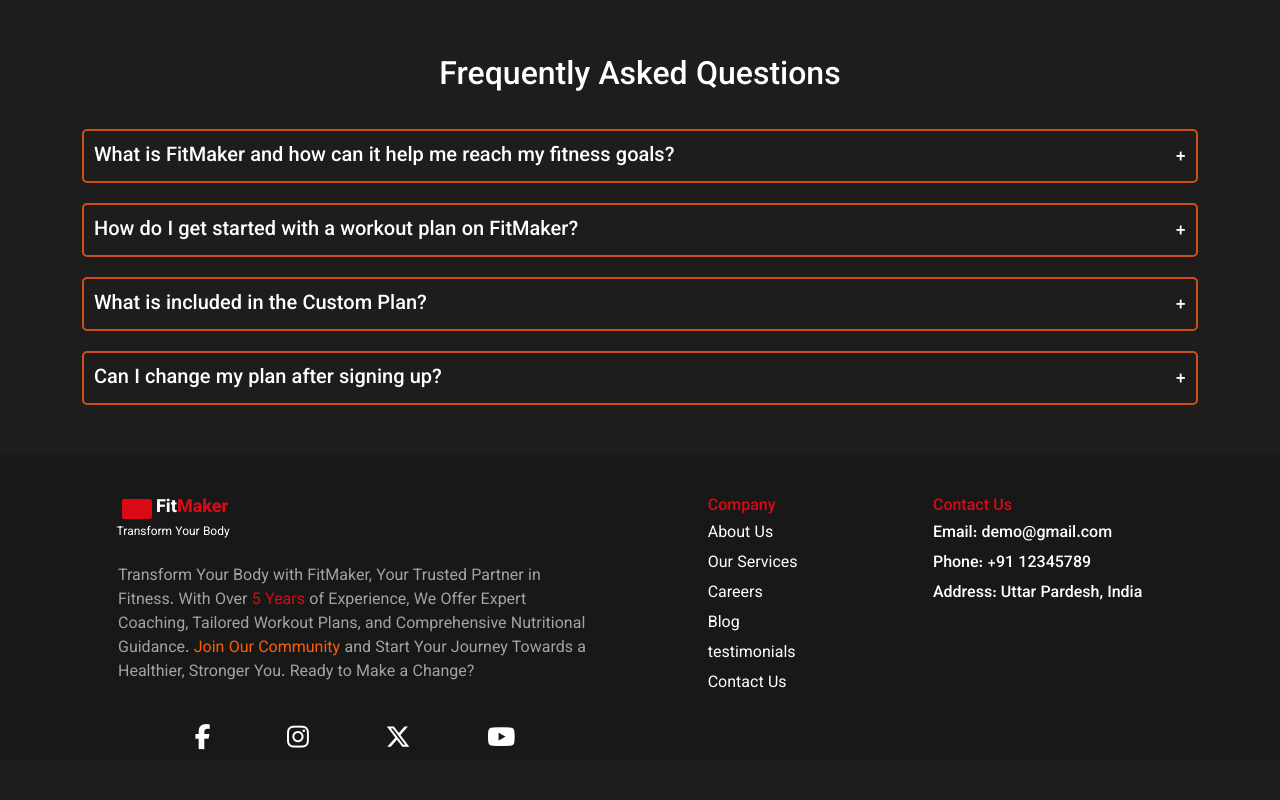
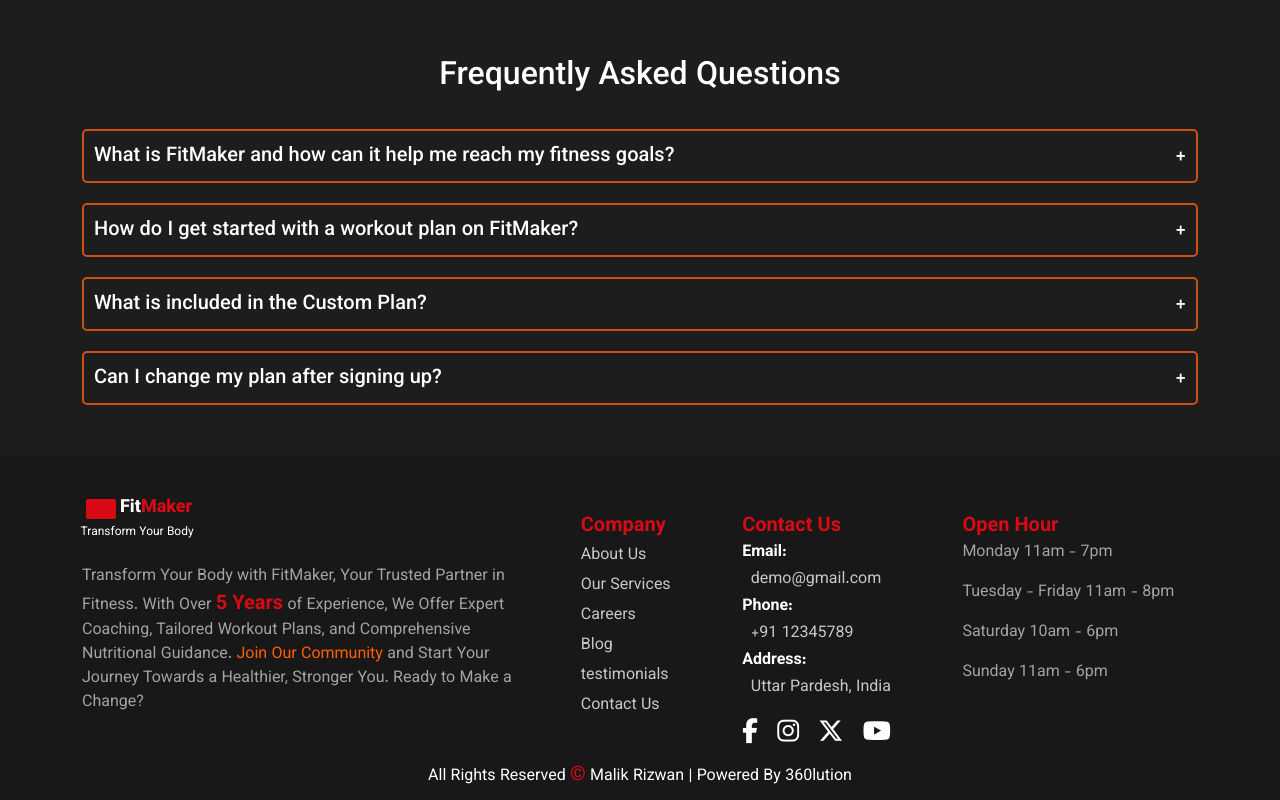
Before and after one commit to Malik-Rizwan0/FitMaker, a plain HTML site: page index.html in a window 1280 px wide. Shown: the part 5218-6018 px from the top of the page. Before the commit the page ends 5978 px from the top, so only its background shows below. Drawn offline with nearby package versions, Linux system fonts and the light colour scheme.

Commit message:
MODIFY footer

```diff
--- a/index.html
+++ b/index.html
@@ -967,7 +967,7 @@
     <footer class="container-fluid">
         <div class="container-fluid container-lg">
             <div class="row">
-                <div class="col-12 col-md-6 px-5">
+                <div class="col-12 col-md-5 ">
                     <div class=" d-flex justify-content-start">
                         <div class="d-flex align-items-center flex-column">
                             <div class="logo">
@@ -988,15 +988,10 @@
                         Healthier, Stronger You. Ready to
                         Make a Change?
                     </p>
-                    <div class="icons d-flex justify-content-evenly ">
-                        <i class="fa-brands fa-facebook-f"></i>
-                        <i class="fa-brands fa-instagram"></i>
-                        <i class="fa-brands fa-x-twitter"></i>
-                        <i class="fa-brands fa-youtube"></i>
+
                 </div>
-                </div>
-                <div class="col-12 col-md-6 pt-5  p-md-0 d-flex justify-content-around">
-                    <div>
+                <div class="col-12 col-md-7 pt-5  p-md-0 d-flex justify-content-around footerLinks">
+                    <div class="p-3">
                         <b class="red">
                             Company
                         </b>
@@ -1009,26 +1004,57 @@
                             <a href="#">Contact Us</a>
                         </p>
                     </div>
-                    <div class="">
+                    <div class="p-3">
+                        <div>
                             <b class="red">
                                 Contact Us
                             </b>
                             <p class="d-flex flex-column justify-content-center align-items-evenly">
                                 <b class="">
                                     Email:
-                            <a href="#">demo@gmail.com</a>
+                                    <br>
+                                    <a href="#"> &nbsp; demo@gmail.com</a>
                                 </b>
                                 <b class="">
                                     Phone:
-                            <a href="#">+91 12345789</a>
+                                    <br>
+                                    <a href="#"> &nbsp; +91 12345789</a>
                                 </b>
                                 <b class="">
                                     Address:
-                            <a href="#">Uttar Pardesh, India </a>
+                                    <br>
+                                    <a href="#"> &nbsp; Uttar Pardesh, India </a>
                                 </b>
                             </p>
                         </div>
+                        <div class="icons d-flex justify-content-between ">
+                            <i class="fa-brands fa-facebook-f"></i>
+                            <i class="fa-brands fa-instagram"></i>
+                            <i class="fa-brands fa-x-twitter"></i>
+                            <i class="fa-brands fa-youtube"></i>
                         </div>
+                    </div>
+                    <div class="p-3 hour">
+                        <b class="red">
+                            Open Hour
+                        </b>
+                        <p>
+                            Monday 11am - 7pm
+                        </p>
+                        <p>
+                            Tuesday - Friday 11am - 8pm
+                        </p>
+                        <p>
+                            Saturday 10am - 6pm
+                        </p>
+                        <p>
+                            Sunday 11am - 6pm
+                        </p>
+                    </div>
+                </div>
+            </div>
+            <div class="text-center">
+                All Rights Reserved <b class="red">©</b> Malik Rizwan | Powered By 360lution
             </div>
         </div>
     </footer>
--- a/style.css
+++ b/style.css
@@ -1053,14 +1053,15 @@ footer .icons i {
 }
 
 footer a {
-    color: #fff;
+    color: #cac7c7;
     text-decoration: none;
     line-height: 30px;
-
+    font-weight: 400
 
 }
-footer b{
-    font-weight: 500;
+footer .red{
+    font-weight: 700;
+    font-size: 20px;
 }
 
 @media screen and (min-width:768px) and (max-width:992px) {
@@ -1242,6 +1243,12 @@ footer b{
     .faq .row {
         padding: 5px;
     }
+    .footerLinks{
+        flex-wrap: wrap;
+    }
+    .footerLinks .hour{
+
+    }
 }
 
 @media screen and (max-width : 400px) {
```
Lines whose indentation alone changed are shown as unchanged.
